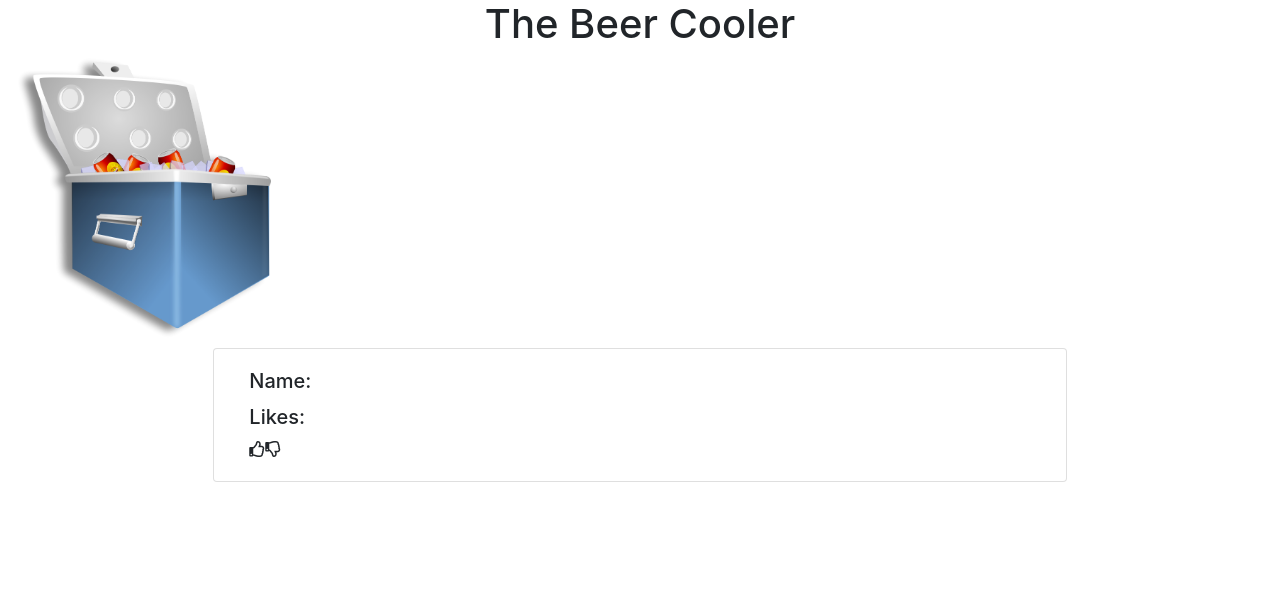
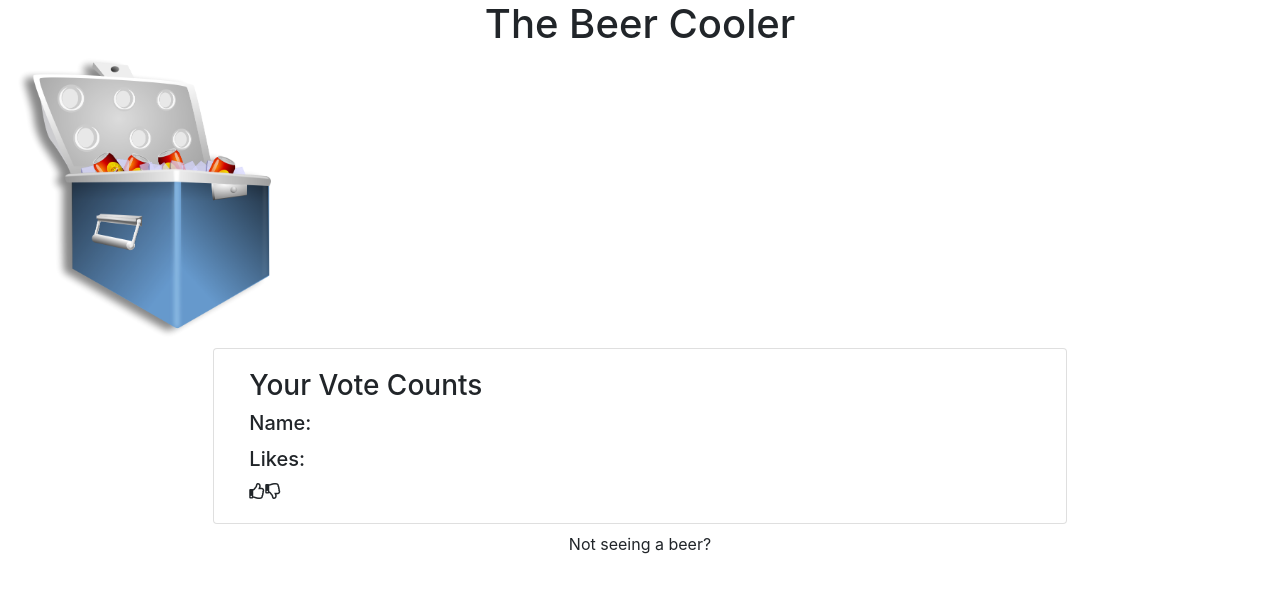
Before and after one commit to Rosenmatt1/Beer-Cooler, a React (Create React App) app: page / in a window 1280 px wide. Shown: the top 592 px of the page. Built offline with nearby package versions, Linux system fonts and the light colour scheme; no server answers.

Commit message:
Made all the OnChange functions onClicks and made all onClick functions arrow syntax passing e

```diff
--- a/src/App.js
+++ b/src/App.js
@@ -1,7 +1,8 @@
 import React, { Component } from 'react';
 import './App.css';
 import cooler from './assets/beer-cooler.png'
-import Card from './components/Card.js'
+import VoteCard from './components/VoteCard.js'
+import AddBeerCard from './components/AddBeerCard.js'
 
 const url = "https://cors-anywhere.herokuapp.com/https://beer.fluentcloud.com/v1/beer"
 
@@ -12,7 +13,8 @@ class App extends Component {
       beers: [],
       index: 0,
       name: "",
-      likes: 0
+      likes: 0,
+      addBeer: false
     }
   }
 
@@ -23,7 +25,14 @@ class App extends Component {
     this.setState({ beers: json })
   }
 
-  addNewBeer = async (e) => {
+  addNewBeer = (e) => {
+    e.preventDefault()
+    this.setState({
+      addBeer: true
+    })
+  }
+
+  createBeer = async (e) => {
     e.preventDefault()
     var newBeer = {
       // id: this.state.beers.length + 1,
@@ -65,13 +74,13 @@ class App extends Component {
       name: this.state.name,
       likes: this.state.likes
     }
-    const mappedBeers = this.state.beers.map(beer => {
-      if (this.state.beers[this.state.index].id === beer.id) {
-        this.state.beers[this.state.index].name = this.state.name
-        this.state.beers[this.state.index].likes = this.state.likes
-      }
-      return beer
-    })
+    // const mappedBeers = this.state.beers.map(beer => {
+    //   if (this.state.beers[this.state.index].id === beer.id) {
+    //     this.state.beers[this.state.index].name = this.state.name
+    //     this.state.beers[this.state.index].likes = this.state.likes
+    //   }
+    //   return beer
+    // })
     await fetch(`url${this.state.beers[this.state.index].id}`, {
       method: 'PUT',
       body: JSON.stringify(editedBeer),
@@ -91,9 +100,13 @@ class App extends Component {
     return (
       <div className="container-fluid">
         <h1 className="text-center">The Beer Cooler</h1>
-      <img className="cooler img-responsive" src={cooler}/>
+        <img
+          className="cooler img-responsive center-block"
+          src={cooler}
+          alt="Das Boot Beer Cooler"
+        />
 
-      <Card
+        <VoteCard
           beers={this.state.beers}
           name={this.state.name}
           likes={this.state.likes}
@@ -102,11 +115,18 @@ class App extends Component {
           decreaseLike={this.decreaseLike}
         />
 
+        {!this.state.addBeer
+          ? <p
+            onClick={(e) => this.addNewBeer(e)}
+            className="text-center">
+            Not seeing a beer?
+          </p>
+          : <AddBeerCard />
+        }
+
       </div>
     );
   }
 }
 
-
-
 export default App;
--- a/src/components/Card.js
+++ b/src/components/AddBeerCard.js
@@ -1,23 +1,25 @@
 import React from 'react';
 import '../App.css';
 
-const Card = (props) => {
+const AddBeerCard = (props) => {
   return (
     <div className="row justify-content-center">
       <div className="card col-lg-8 mx-2 my-2">
         <div className="card-body">
+          <h3>Add a Beer</h3>
           <h5 className="card-title">Name:
           {/* {props.beers[props.index].name} */}
           </h5>
-          <h5 className="card-text">Likes:
-          {/* {props.beers[props.index].likes} */}
-          </h5>
+
+          <div>
+          <p>Vote</p>
           <i onChange={props.increaseLike} className="far fa-thumbs-up"></i>
-          <i className="far fa-thumbs-down"></i>
+          <i onChange={props.decreaseLike} className="far fa-thumbs-down"></i>
+          </div>
         </div>
       </div>
     </div>
   )
 }
 
-export default Card
+export default AddBeerCard
--- /dev/null
+++ b/src/components/VoteCard.js
@@ -0,0 +1,24 @@
+import React from 'react';
+import '../App.css';
+
+const VoteCard = (props) => {
+  return (
+    <div className="row justify-content-center">
+      <div className="card col-lg-8 mx-2 my-2">
+        <div className="card-body">
+          <h3> Your Vote Counts </h3>
+          <h5 className="card-title">Name:
+          {/* {props.beers[props.index].name} */}
+          </h5>
+          <h5 className="card-text">Likes:
+          {/* {props.beers[props.index].likes} */}
+          </h5>
+          <i onClick={(e) => props.increaseLike(e)} className="far fa-thumbs-up"></i>
+          <i onClick={(e) => props.decreaseLike(e)} className="far fa-thumbs-down"></i>
+        </div>
+      </div>
+    </div>
+  )
+}
+
+export default VoteCard
```
Lines whose indentation alone changed are shown as unchanged.
